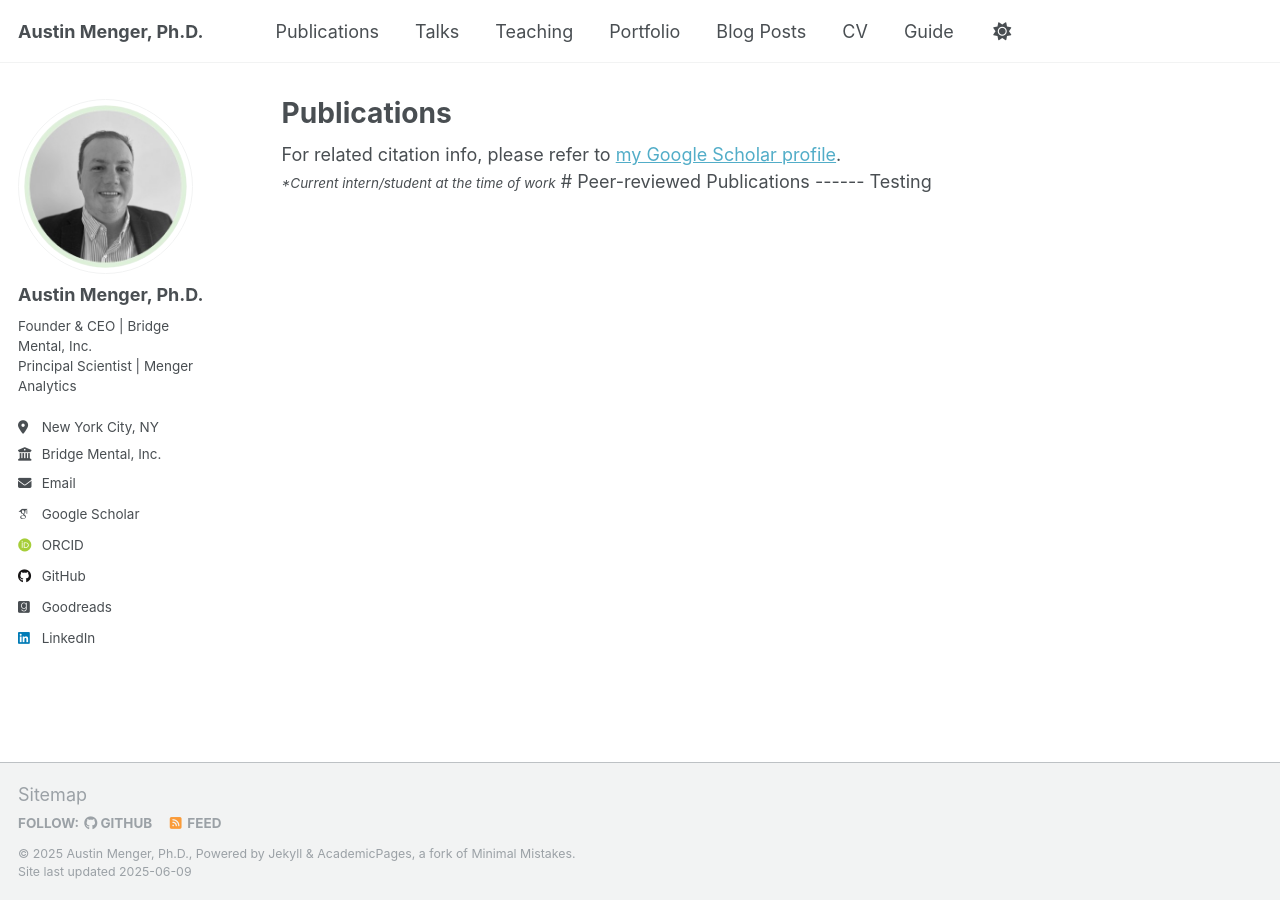
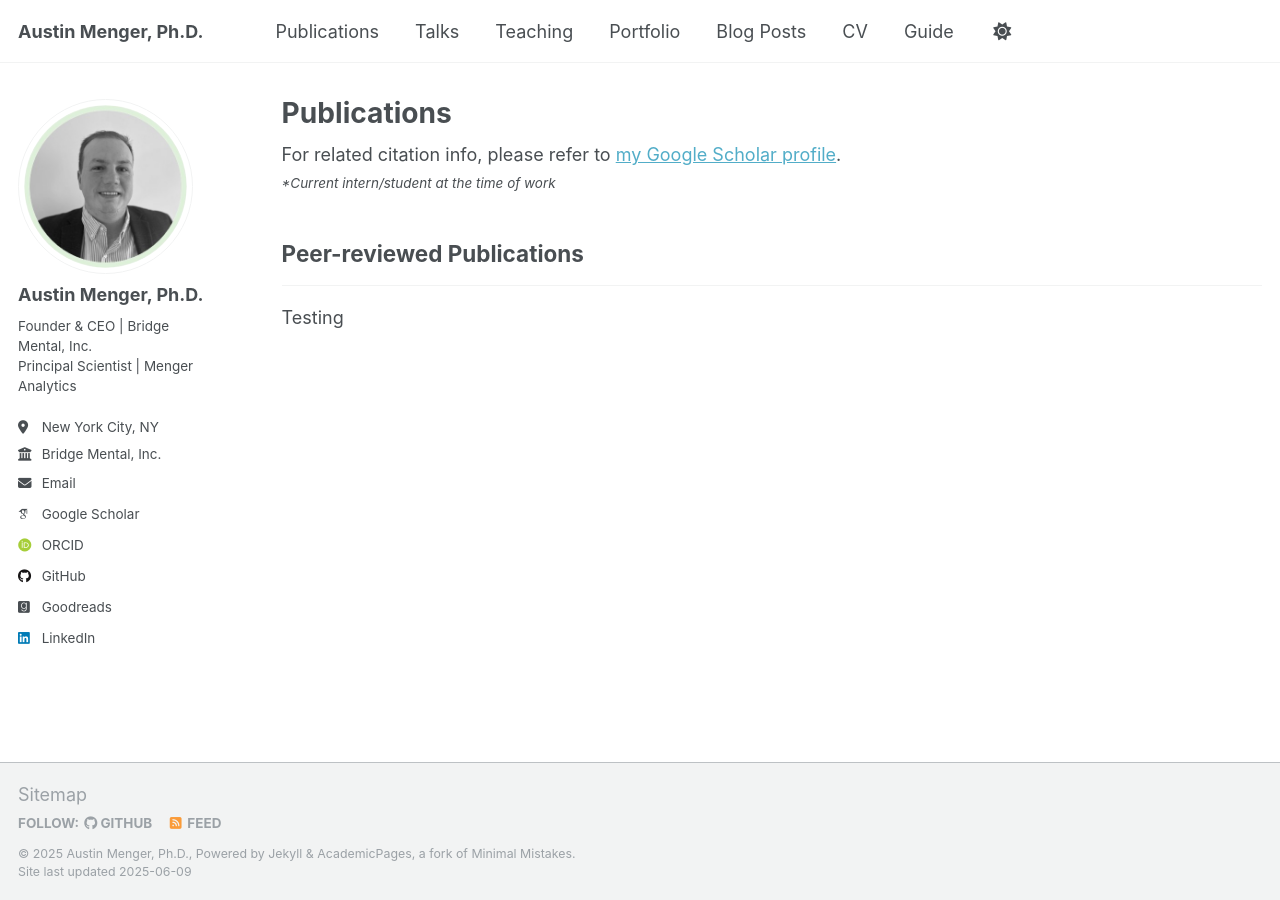
Before and after one commit to austinmenger/austinmenger.github.io, a Jekyll site: the page built from _pages/publications.html, in a window 1280 px wide. Built offline with Jekyll 4.4.1, drawn with Linux system fonts in a browser that asks for light colours; some web fonts are replaced.

Commit message:
Update publications.html

```diff
--- a/_pages/publications.html
+++ b/_pages/publications.html
@@ -12,8 +12,8 @@ author_profile: true
 
 {% include base_path %}
 
-# Peer-reviewed Publications
-------
+<h2>Peer-reviewed Publications</h2>
+<hr />
 
 Testing
 
```
